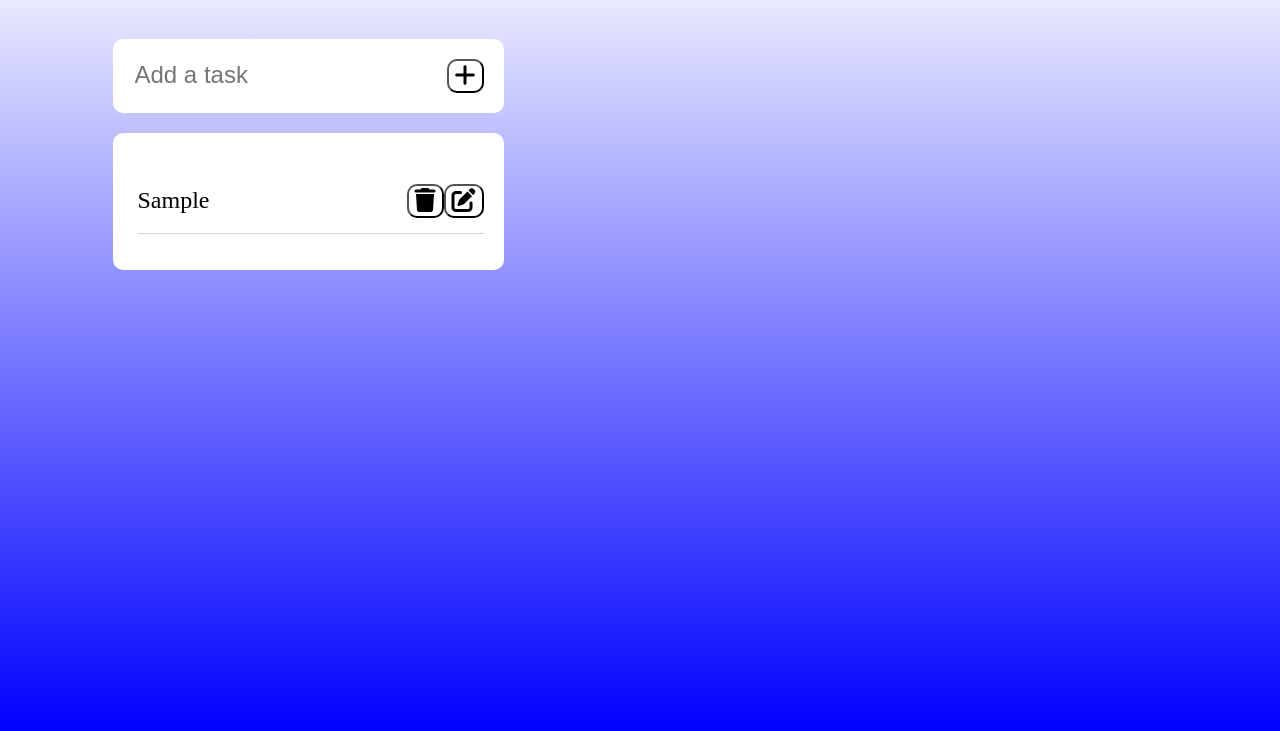
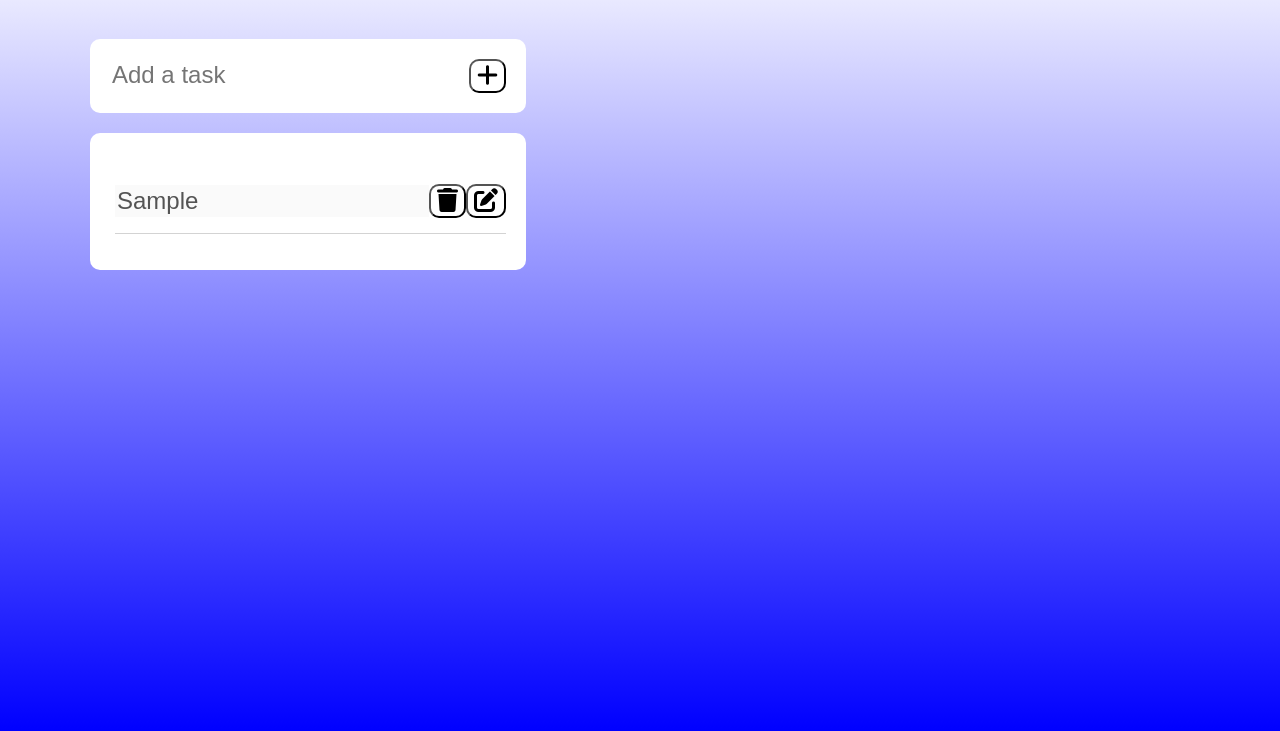
Before and after one commit to ofirdagan/karate-kid-kickstart, a plain HTML site: page 1-Vanilla/index.html in a window 1280 px wide. Both pictures are taken after typing "Sample" into the empty fields and a click on the button 465 px from the left and 144 px from the top of the page. Shown: the part 69-800 px from the top of the page. Drawn offline with Linux system fonts and the light colour scheme.

Commit message:
enabaling edit button work

```diff
--- a/1-Vanilla/styles.css
+++ b/1-Vanilla/styles.css
@@ -36,6 +36,8 @@ body {
     border: none;
     outline: 0;
     font-size: 1.5rem;
+    flex-grow: 1;
+
 }
 
 button {
@@ -53,7 +55,10 @@ button {
     background-color: rgba(140, 31, 31, 0.529);
     cursor: pointer;
 }
-
+.edit-button:hover {
+    background-color: rgba(31, 42, 140, 0.529);
+    cursor: pointer;
+}
 .todo-list-container {
     background-color: white;
     border-radius: 10px;
@@ -77,4 +82,8 @@ button {
 
 .todo-item {
     flex-grow: 1;
+    height: 30px;
+    border: none;
+    outline: 0;
+    font-size: 1.5rem;
 }
--- a/1-Vanilla/vanillaTodoListCopy.js
+++ b/1-Vanilla/vanillaTodoListCopy.js
@@ -4,35 +4,32 @@
 
 
 const createButton = (type, todoObj) => {
-    debugger;
     let button = document.createElement('button');
     const buttonClassName = `${type}-button`
     button.classList.add(buttonClassName)
-    button.appendChild(createIcon(type))
+    button.appendChild(createIcon(type, todoObj.id))
     // button.addEventListener('click', handleButtonClick)
     button.onclick = function(){handleButtonClick(type, todoObj.id)}
     return button
 }
-const createIcon = (type)  => {
+const createIcon = (type, id)  => {
     debugger;
     let icon = document.createElement('i');
     let iconClassName = ""
-
+    let iconId = ``
     if (type === 'delete'){
         iconClassName = "fas fa-trash";
+        iconId = `icon-delete-${id}`
     }
     else if (type === 'edit') {
         iconClassName = "fas fa-edit";
-
+        iconId = `icon-edit-${id}`
     }else{
         console.log('text');;
     }
-    icon.innerHTML = `<i class="${iconClassName}"></i>`
+    debugger
+    icon.innerHTML = `<i class="${iconClassName}" id="${iconId}"></i>`
     return icon
-}
-
-const createToDo = () => {
-
 }
 
 
@@ -41,8 +38,8 @@ function handleButtonClick(type, todoId) {
     debugger
     if (type === 'delete'){
         handleDeleteTodo(todoId)
-    }else if (type === 'edit-button'){
-        handleEditTodo()
+    }else if ('edit'){
+        handleEditTodo(todoId)
     }else {
         console.log('text');;
 
@@ -54,7 +51,7 @@ function handleSubmitTodo(e) {
     e.preventDefault();
 
     let input = document.getElementById('new-task-input');
-    if (input.value != '') {
+    if (input.value.trim() != '') {
         // add the todo
         addTodo(input.value)
     }else {
@@ -73,6 +70,16 @@ function handleDeleteTodo(todoId) {
 
 function handleEditTodo(todoId){
     let li = document.getElementById(`todo-list-item-${todoId}`)
+    debugger;
+    let todoItem = document.getElementById(`todo-item-${todoId}`)
+    if (todoItem.disabled) {
+        todoItem.disabled = false
+        let todoIcon = document.getElementById(`icon-edit-${todoId}`)
+    } else {
+        let todoItem = document.getElementById(`todo-item-${todoId}`)
+        // const todoItemText =  todoItem.value
+        todoItem.disabled = true
+    }
 }
 
 
@@ -90,11 +97,15 @@ function addTodo(todoText) {
 
     let ul = document.getElementById('todo-list')
     let li = document.createElement('li')
-    let todoDiv = document.createElement('div');
+    let todoDiv = document.createElement('input');
     todoDiv.classList.add('todo-item');
-    todoDiv.innerHTML = todoText
+    todoDiv.disabled = true
+    todoDiv.id = (`todo-item-${todoId}`)
+    // todoDiv.innerHTML = todoText
+    todoDiv.value = todoText
     const deleteButton = createButton('delete', todoObj)
     const editButton = createButton('edit', todoObj)
+
     // add content to li
     li.appendChild(todoDiv)
     li.appendChild(deleteButton)
```
